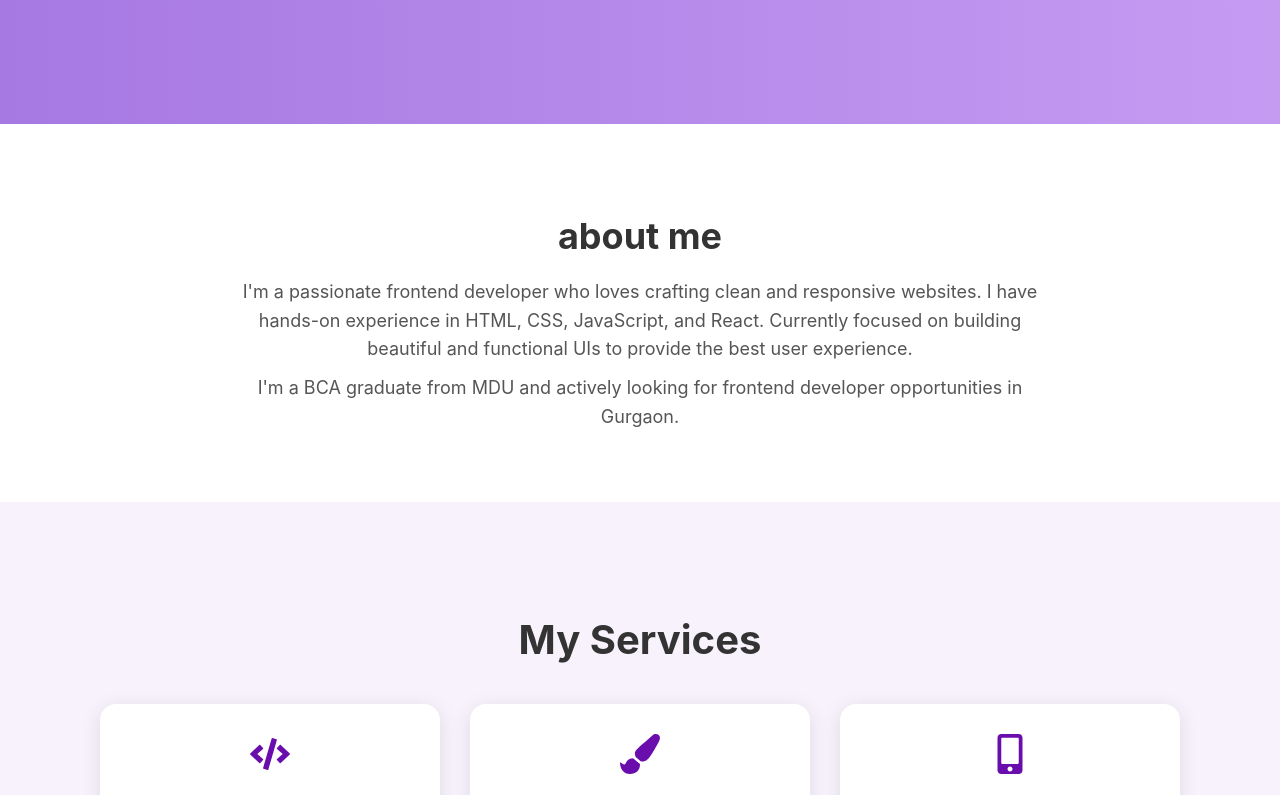
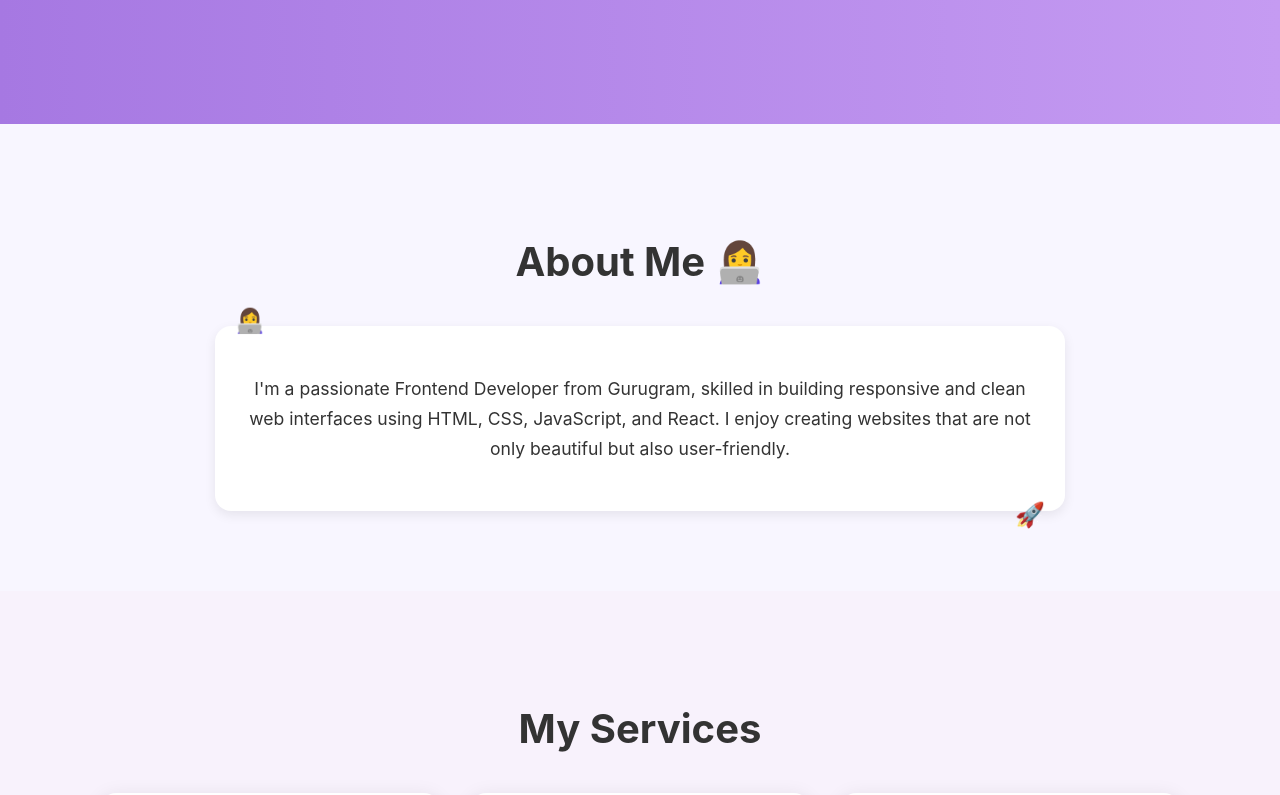
Before and after one commit to yahoowecanwork2/-neha-portfolio, a React (Create React App) app: page / in a window 1280 px wide. Shown: the part 760-1555 px from the top of the page. Built offline with nearby package versions, Linux system fonts and the light colour scheme.

Commit message:
update about section

```diff
--- a/src/components/Contact.css
+++ b/src/components/Contact.css
@@ -1,55 +1,68 @@
 .contact {
-    padding: 40px;
-    background-color: #f9f9f9;
+    padding: 80px 20px;
+    background-color: #f5f3ff;
     text-align: center;
 }
 
-.contact h2 {
-    font-size: 32px;
-    margin-bottom: 10px;
+.section-title {
+    font-size: 2.5rem;
+    color: #6c63ff;
+    margin-bottom: 20px;
+    font-weight: bold;
 }
 
-.contact p {
-    font-size: 18px;
-    margin-bottom: 30px;
+.contact-text {
+    max-width: 600px;
+    margin: 0 auto 30px;
+    font-size: 1.1rem;
+    color: #444;
+    line-height: 1.6;
 }
 
-.contact-links {
-    display: flex;
-    flex-direction: column;
-    gap: 15px;
-    align-items: center;
+.contact-info p {
+    margin: 8px 0;
+    font-size: 1rem;
+    color: #333;
 }
 
-.contact-links a {
-    font-size: 18px;
-    color: #333;
+.contact-info a {
+    color: #6c63ff;
     text-decoration: none;
-    display: flex;
-    align-items: center;
-    gap: 10px;
-    transition: color 0.3s ease;
 }
 
-.contact-links a:hover {
-    color: #007bff;
+.contact-button {
+    display: inline-block;
+    margin-top: 25px;
+    padding: 12px 24px;
+    background-color: #6c63ff;
+    color: #fff;
+    text-decoration: none;
+    border-radius: 8px;
+    font-size: 1rem;
+    transition: background-color 0.3s ease;
 }
 
-/* ✅ Responsive for smaller screens */
-@media (max-width: 600px) {
-    .contact {
-        padding: 20px;
+.contact-button:hover {
+    background-color: #584ce0;
+}
+
+/* Responsive */
+@media screen and (max-width: 768px) {
+    .section-title {
+        font-size: 2rem;
     }
 
-    .contact h2 {
-        font-size: 24px;
+    .contact-text {
+        font-size: 1rem;
+        padding: 0 15px;
     }
 
-    .contact p {
-        font-size: 16px;
+    .contact-info p {
+        font-size: 0.95rem;
     }
 
-    .contact-links a {
-        font-size: 16px;
+    .contact-button {
+        font-size: 0.95rem;
+        padding: 10px 20px;
     }
 }
--- a/src/components/Contact.jsx
+++ b/src/components/Contact.jsx
@@ -1,28 +1,23 @@
+import React from 'react';
 import '../components/Contact.css';
-import React from 'react';
-import { FaEnvelope, FaLinkedin, FaGithub } from 'react-icons/fa';
-
 
 function Contact() {
-
     return (
         <section className="contact" id="contact">
-            <h2>Contact me</h2>
-            <p>Feel free to reach out for job opportunities, collaborations, or questions!</p>
-            <div className="contact-links">
-                <a href="mailto:ny663922@gmail.com" target="_blank" rel="noreferrer">
-                    <FaEnvelope /> ny663922@gmail.com
-                </a>
-                <a href="https://www.linkedin.com/in/neha-yadav-89b5262a7/" target="_blank" rel="noreferrer">
-                    <FaLinkedin /> LinkedIn
-                </a>
-                <a href="https://github.com/yahoowecanwork2" target="_blank" rel="noreferrer">
-                    <FaGithub /> GitHub
-                </a>
+            <h2 className="section-title">Contact Me 💬</h2>
+            <p className="contact-text">
+                I’d love to hear from you! Whether you have a question, a project idea, or just want to say hello — feel free to reach out.
+            </p>
+
+            <div className="contact-info">
+                <p><strong>Email:</strong> <a href="mailto:ny663922@gmail.com">ny663922@gmail.com</a></p>
+                <p><strong>Phone:</strong> <a href="tel:+919311836217">+91 9311836217</a></p>
+                <p><strong>Location:</strong> Gurugram, Haryana</p>
             </div>
 
+            <a href="mailto:ny663922@gmail.com" className="contact-button">📧 Say Hello</a>
         </section>
-    )
+    );
 }
 
 export default Contact;
--- a/src/components/about.css
+++ b/src/components/about.css
@@ -1,34 +1,62 @@
 .about {
-    padding: 60px 40px;
-    background-color: #fff;
+    padding: 80px 20px;
+    background-color: #f8f6ff;
+    /* light purple background */
     text-align: center;
 }
 
-.about h2 {
-    font-size: 36px;
-    color: #333;
-    margin-bottom: 20px;
+.section-title {
+    font-size: 2.5rem;
+    color: #6c63ff;
+    /* Purple heading */
+    margin-bottom: 30px;
+    font-weight: bold;
 }
 
-.about p {
-    font-size: 18px;
-    color: #555;
+.about-content {
     max-width: 800px;
-    margin: 10px auto;
-    line-height: 1.6;
+    margin: 0 auto;
+    font-size: 1.1rem;
+    line-height: 1.7;
+    color: #333;
+    background: #fff;
+    padding: 30px 25px;
+    border-radius: 16px;
+    box-shadow: 0 4px 12px rgba(0, 0, 0, 0.08);
+    position: relative;
+    transition: transform 0.3s ease;
 }
 
-/* ✅ Responsive styles */
-@media (max-width: 768px) {
-    .about {
-        padding: 40px 20px;
+/* Emojis */
+.about-content::before {
+    content: "👩‍💻 ";
+    font-size: 1.5rem;
+    position: absolute;
+    top: -25px;
+    left: 20px;
+}
+
+.about-content::after {
+    content: " 🚀";
+    font-size: 1.5rem;
+    position: absolute;
+    bottom: -25px;
+    right: 20px;
+}
+
+/* Hover animation */
+.about-content:hover {
+    transform: translateY(-5px);
+}
+
+/* Responsive */
+@media screen and (max-width: 768px) {
+    .section-title {
+        font-size: 2rem;
     }
 
-    .about h2 {
-        font-size: 28px;
-    }
-
-    .about p {
-        font-size: 16px;
+    .about-content {
+        font-size: 1rem;
+        padding: 20px 15px;
     }
 }
--- a/src/components/about.jsx
+++ b/src/components/about.jsx
@@ -1,21 +1,18 @@
-
-import './about.css';
 import React from 'react';
+import '../components/about.css';
 
 function About() {
     return (
         <section className="about" id="about">
-            <h2>about me</h2>
-            <p>  I'm a passionate frontend developer who loves crafting clean and responsive websites.
-                I have hands-on experience in HTML, CSS, JavaScript, and React. Currently focused on building
-                beautiful and functional UIs to provide the best user experience.
-            </p>
-            <p>
-                I'm a BCA graduate from MDU and actively looking for frontend developer opportunities in Gurgaon.
-            </p>
-
+            <h2 className="section-title">About Me 👩‍💻</h2>
+            <div className="about-content">
+                <p>
+                    I'm a passionate Frontend Developer from Gurugram, skilled in building responsive and clean web interfaces using HTML, CSS, JavaScript, and React.
+                    I enjoy creating websites that are not only beautiful but also user-friendly.
+                </p>
+            </div>
         </section>
-    )
+    );
 }
 
 export default About;
```
